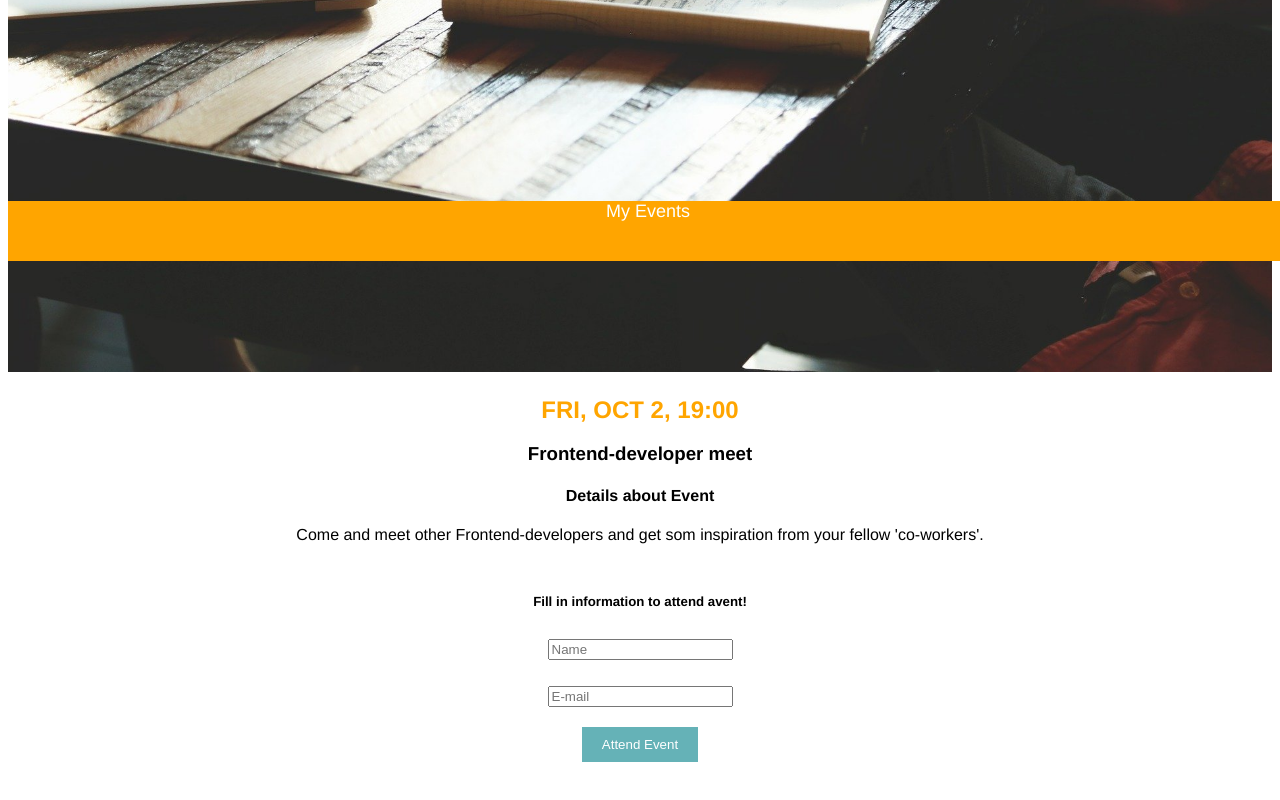
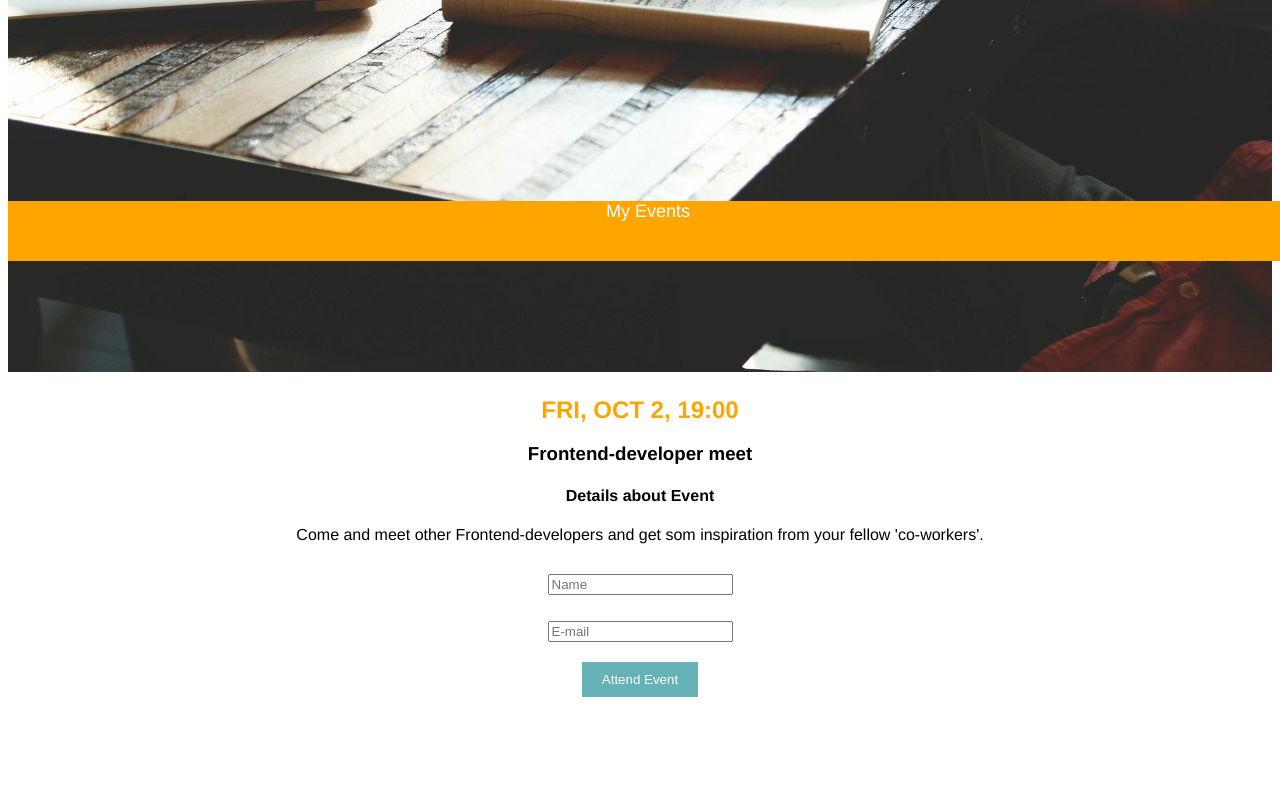
Before and after one commit to jenseneducation-Frida-Johansson/meetup-stockholm, a Vue app: page /eventPage/1 in a window 1280 px wide. Shown: the part 539-1339 px from the top of the page. After the commit the page ends 1264 px from the top, so only its background shows below. Built offline with nearby package versions, Linux system fonts and the light colour scheme.

Commit message:
message when clicking on SubmitButton

```diff
--- a/src/components/AttendForm.vue
+++ b/src/components/AttendForm.vue
@@ -1,16 +1,32 @@
 <template>
   <div>
-    <h5>Fill in information to attend avent!</h5>
-    <section class="form-container">
-      <input class="formName" type="text" placeholder="Name" />
-      <input class="email" type="email" placeholder="E-mail" />
-      <button type="submit" class="submit">Attend Event</button>
-    </section>
+    <form class="form-container" @submit.prevent="handleSubmit">
+      <input v-model="username" placeholder="Name" data-username />
+      <input v-model="email" placeholder="E-mail" class="email" />
+      <input type="submit" value="Attend Event" class="submitButton" />
+    </form>
+
+    <div class="message" v-if="submitted">
+      Du är nu anmäld till Eventet {{ username }}!
+    </div>
   </div>
 </template>
 
 <script>
-export default {};
+export default {
+  data() {
+    return {
+      username: "",
+      email: "",
+      submitted: false,
+    };
+  },
+  methods: {
+    handleSubmit() {
+      this.submitted = true;
+    },
+  },
+};
 </script>
 
 <style>
@@ -29,11 +45,11 @@ h5 {
   margin: 26px 0px 20px 0px;
 }
 
-.submit {
+.submitButton {
   background-color: #65b2b7;
   color: white;
   border: none;
   padding: 10px 20px 10px 20px;
-  margin-bottom: 100px;
+  margin-bottom: 20px;
 }
 </style>
```
Also changed, not shown: 2 other files (tests, documents, lock files or other folders).
